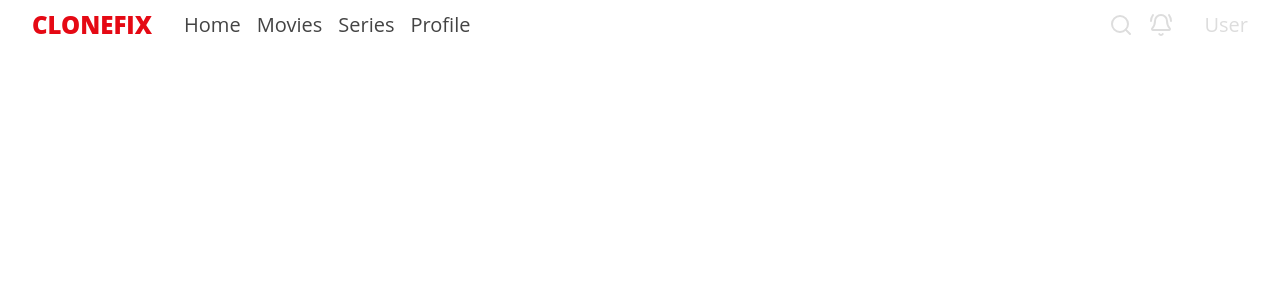
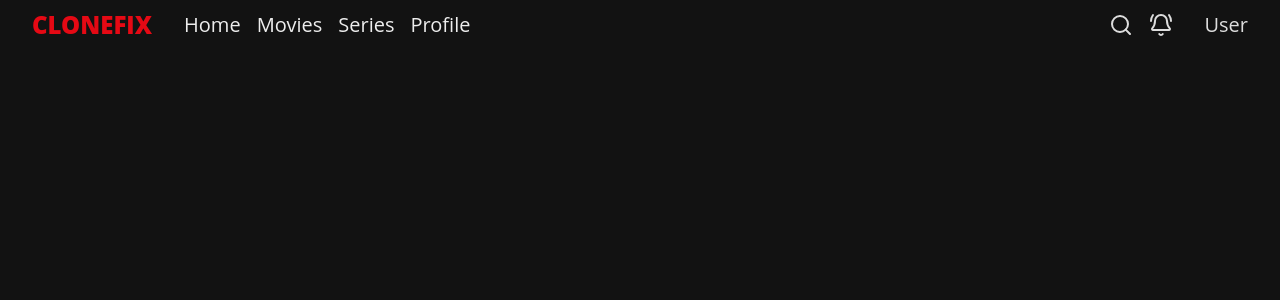
Before and after one commit to Frnbrz/netflix-clone, a Next.js app: page / in a window 1280 px wide. Shown: the top 300 px of the page. Built offline with nearby package versions, Linux system fonts and the light colour scheme.

Commit message:
update: Change link color to lighter shade and update logo color variable in SCSS

```diff
--- a/styles/base/_base.scss
+++ b/styles/base/_base.scss
@@ -28,7 +28,7 @@ html {
  * Basic styles for links
  */
 a {
-  color: abstracts.$dark-grey;
+  color: abstracts.$light-grey;
   text-decoration: none;
 
   &:hover {
@@ -37,10 +37,18 @@ a {
   }
 }
 
+html {
+  color-scheme: dark;
+}
+
 .logo {
   font-weight: 800;
   font-size: 1.5rem;
-  color: #E50914;
+  color: abstracts.$color-logo;
+
+  &:hover {
+    color: darken(abstracts.$color-logo, 20%);
+  }
 }
 
 .icon {}
```
